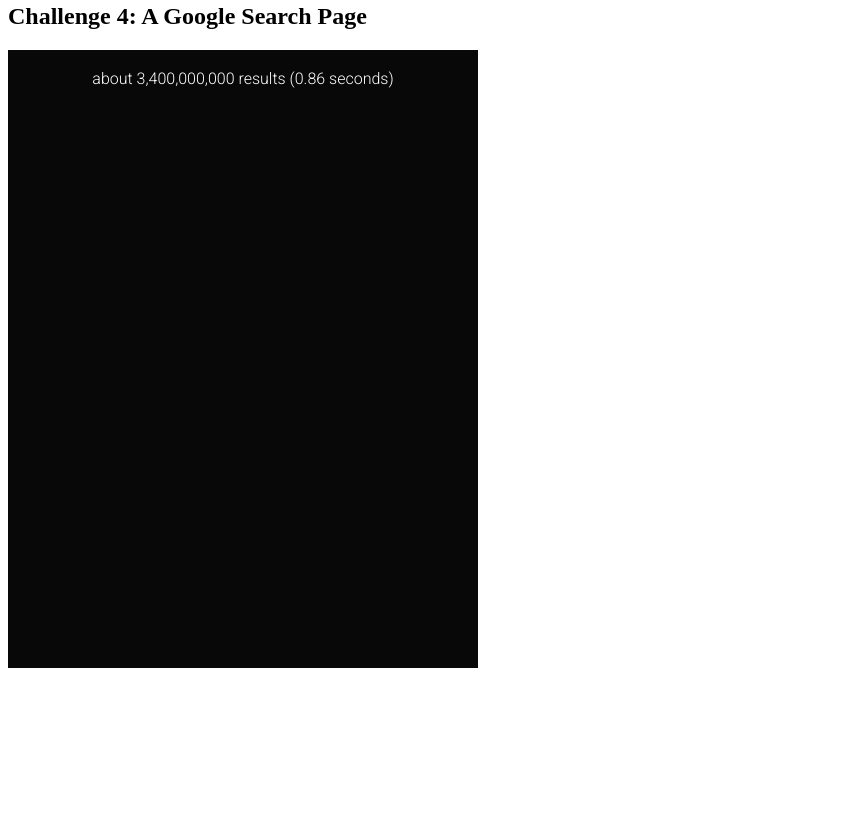
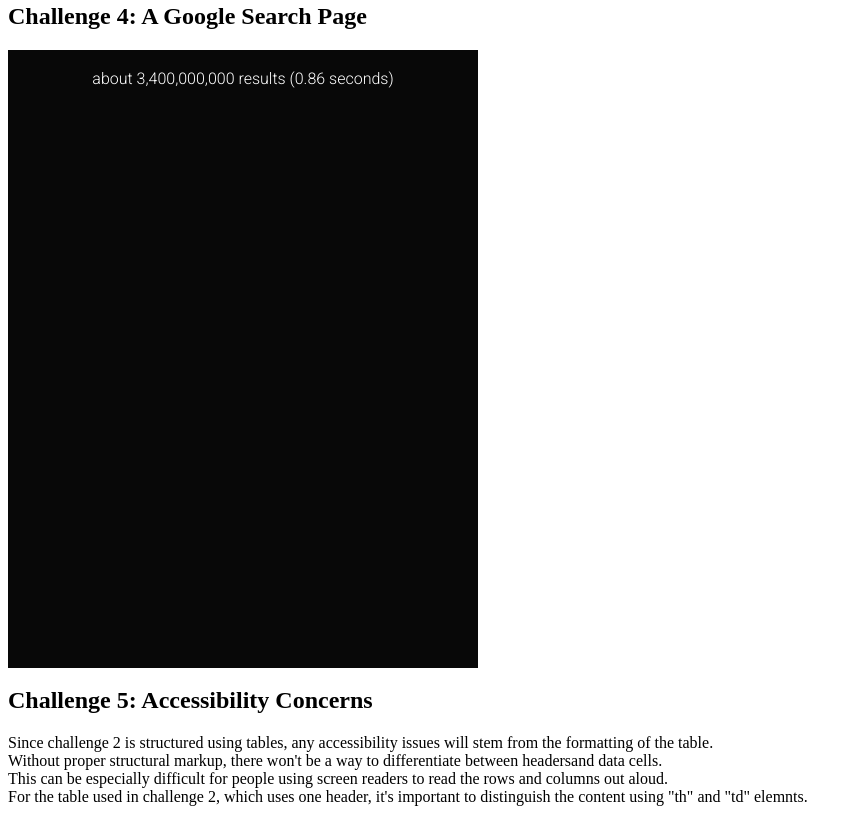
Before and after one commit to nima3221/nima3221.github.io, a plain HTML site: page assignment4.html in a window 1280 px wide. Shown: the part 1131-1945 px from the top of the page, without its empty margins (0-862 px from the left). Before the commit the page ends 1807 px from the top, so only its background shows below. Drawn offline with Linux system fonts and the light colour scheme.

Commit message:
Update assignment4.html

```diff
--- a/assignment4.html
+++ b/assignment4.html
@@ -128,6 +128,11 @@
       </section>
     </div>
     <div>
+      <h2 id="challenge5">Challenge 5: Accessibility Concerns</h2>
+      Since challenge 2 is structured using tables, any accessibility issues will stem from the formatting of the table.<br>
+      Without proper structural markup, there won't be a way to differentiate between headersand data cells.<br>
+      This can be especially difficult for people using screen readers to read the rows and columns out aloud.<br>
+      For the table used in challenge 2, which uses one header, it's important to distinguish the content using "th" and "td" elemnts.<br>
     </div>
   </body>
 </html>
```
